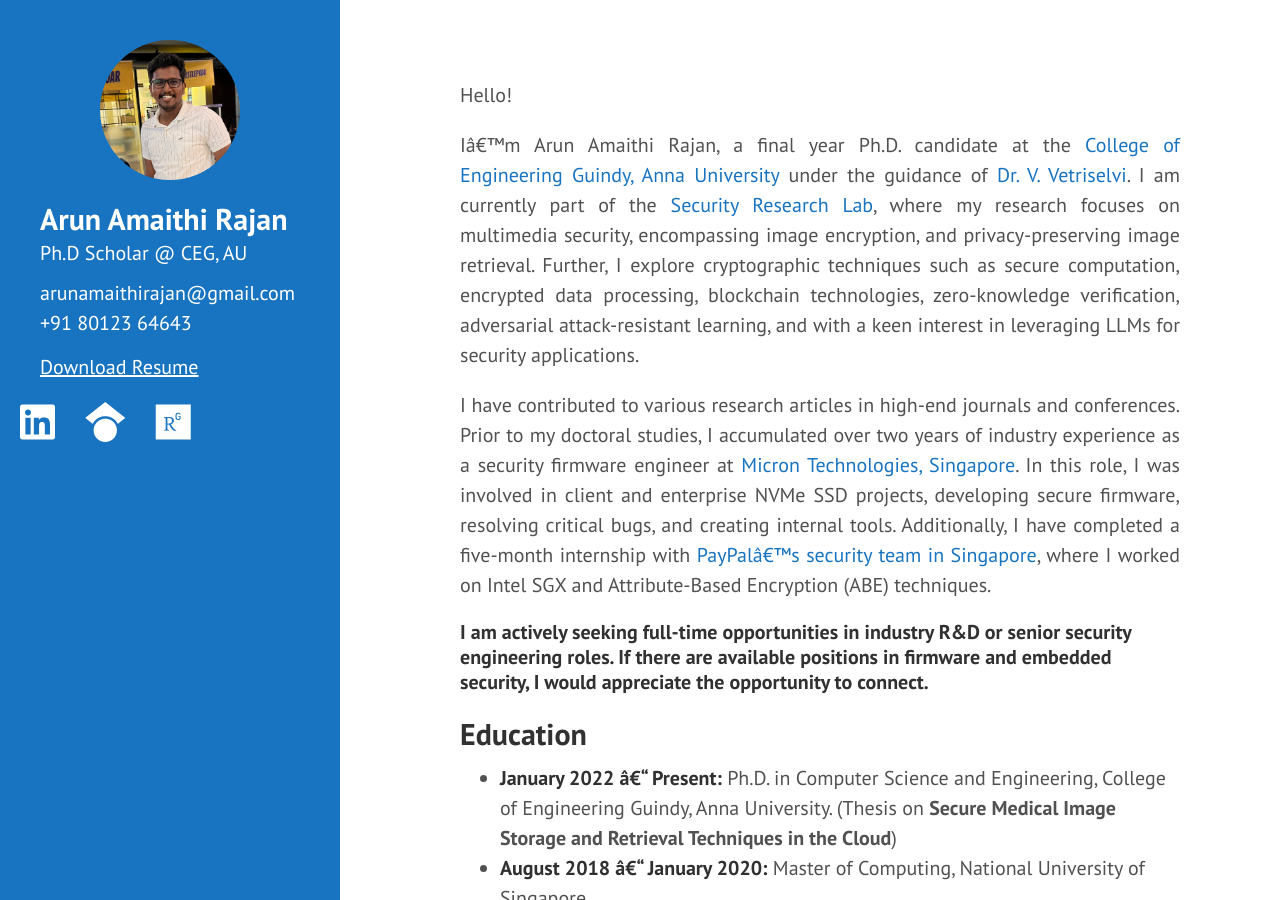
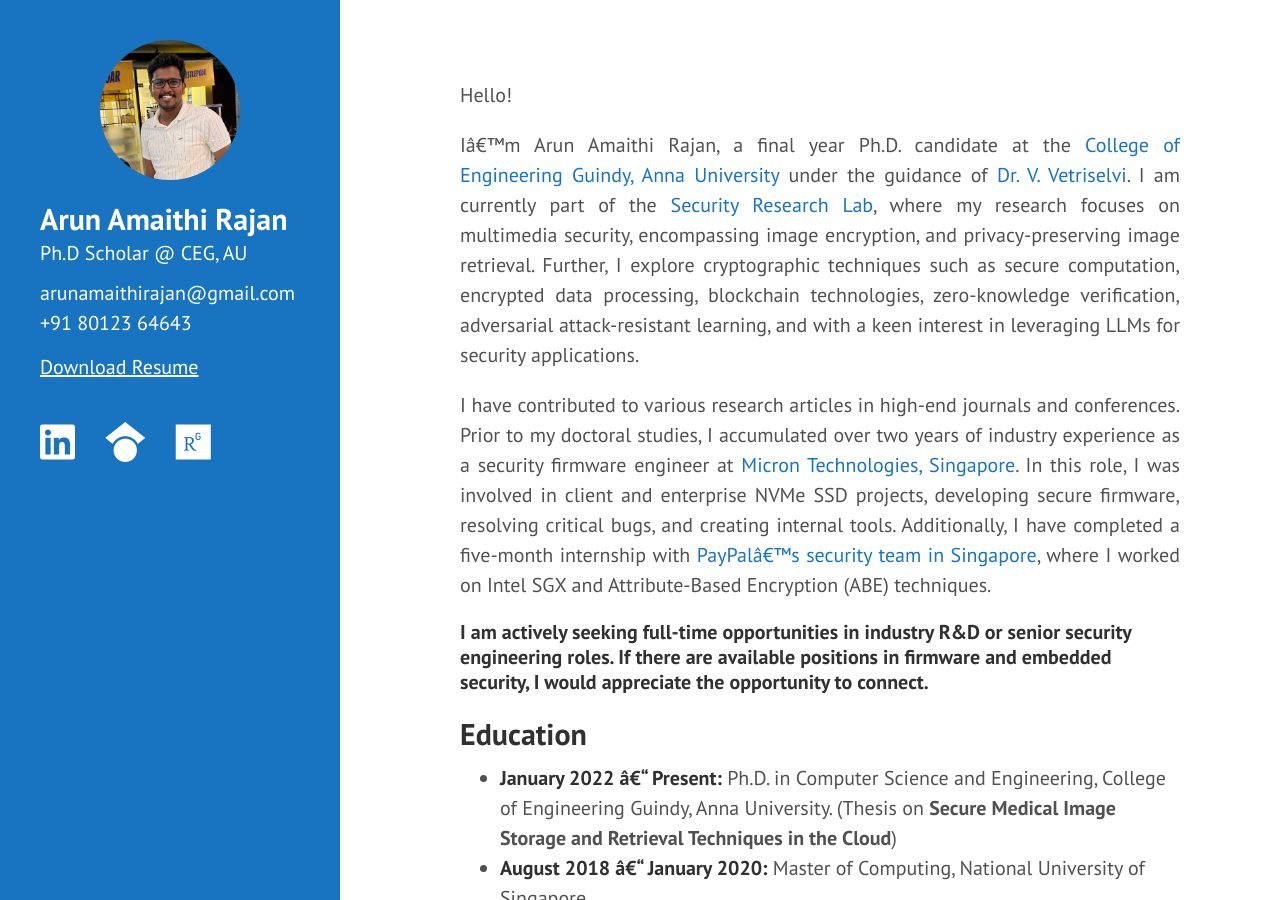
Before and after one commit to arunamaithi/arunamaithi.github.io, a Jekyll site: the page built from index.md, in a window 1280 px wide and 900 px high. Built offline with Jekyll 4.4.1, drawn with Linux system fonts in a browser that asks for light colours.

Commit message:
padding fix

```diff
--- a/_includes/sidebar.html
+++ b/_includes/sidebar.html
@@ -23,7 +23,7 @@
 <p style="margin-left: 20px;margin-top:-6px;">
   <a href="/cv.pdf" style="text-decoration: underline;">Download Resume</a>
 </p>
-<div>
+<div style="padding: 1rem;">
   <a href="https://www.linkedin.com/in/arunamaithi/">
     <i class="fa-brands fa-linkedin fa-2x"></i>
   </a>
```
